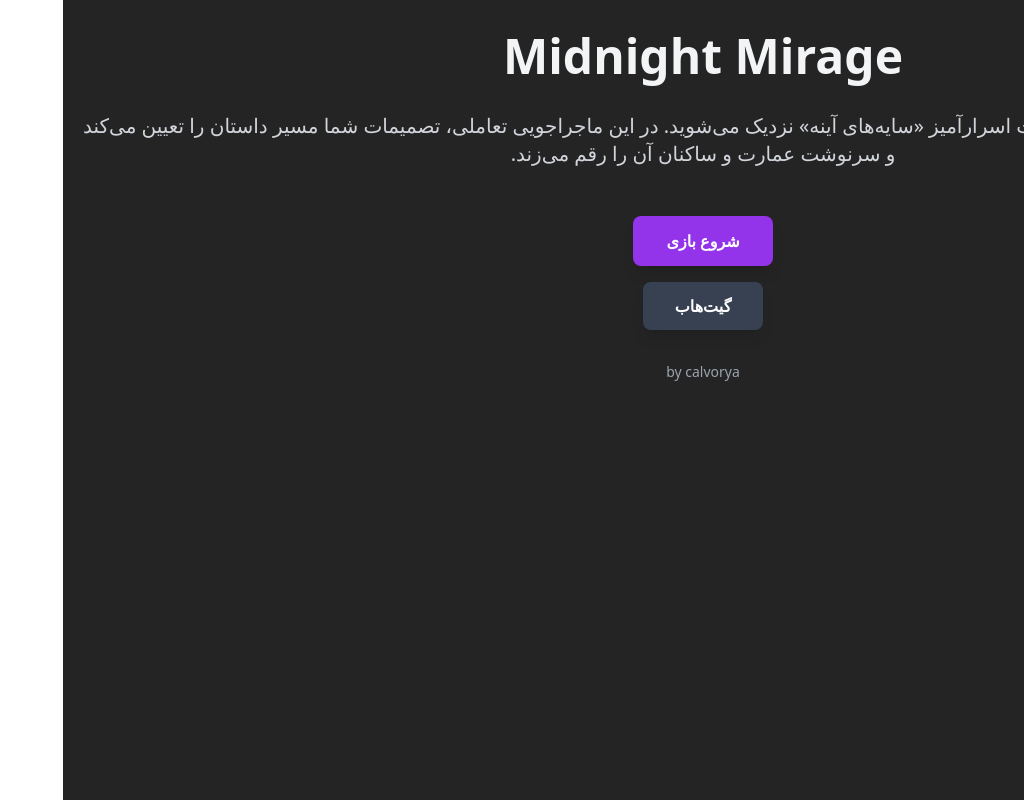
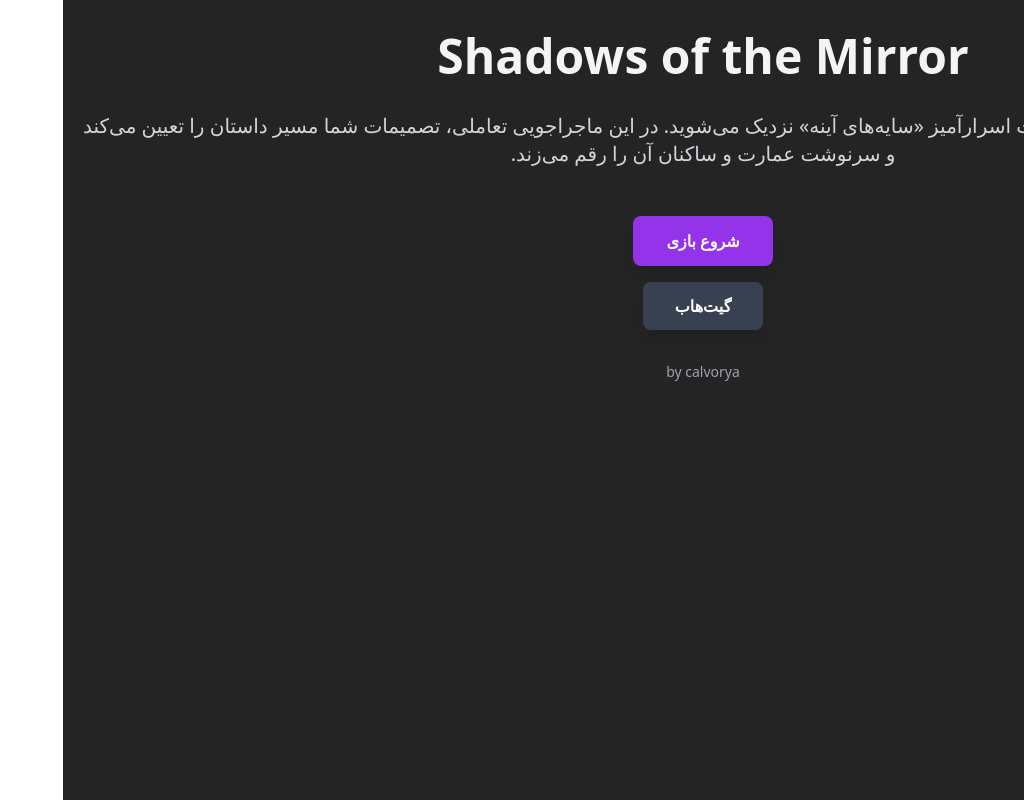
Before and after one commit to calvorya/Shadows-of-the-Mirror, a React (Vite) app: page / in a window 1280 px wide. Shown: the whole page, without its empty margins (256-1280 px from the left). Built offline with nearby package versions, Linux system fonts and the light colour scheme.

Commit message:
Update 1

```diff
--- a/index.html
+++ b/index.html
@@ -4,7 +4,7 @@
 <head>
   <meta charset="UTF-8" />
   <meta name="viewport" content="width=device-width, initial-scale=1.0" />
-  <title>Midnight Mirage </title>
+  <title>Shadows of the Mirror</title>
   <meta name="description"
     content="در یک شب بارانی و مرموز، به عمارت اسرارآمیز «سایه‌های آینه» نزدیک می‌شوید. در این ماجراجویی تعاملی، تصمیمات شما مسیر داستان را تعیین می‌کند." />
   <meta name="keywords" content="بازی متنی, داستان تعاملی, عمارت اسرارآمیز, ماجراجویی, داستان ترسناک" />
--- a/src/App.jsx
+++ b/src/App.jsx
@@ -10,7 +10,7 @@ function App() {
       {showStory && <Story />}
       {!showStory && (
         <div className="fixed inset-x-0 top-0 text-center py-8 transition-transform duration-500 ease-in-out">
-          <h1 className="text-4xl md:text-5xl font-bold mb-8 text-gray-100">Midnight Mirage</h1>
+          <h1 className="text-4xl md:text-5xl font-bold mb-8 text-gray-100">Shadows of the Mirror</h1>
           <div className="flex flex-col items-center justify-center gap-4 mb-8 px-4">
             <p className="text-lg md:text-xl text-gray-300 w-full mb-8 leading-relaxed">
               در یک شب بارانی و مرموز، به عمارت اسرارآمیز «سایه‌های آینه» نزدیک می‌شوید. در این ماجراجویی تعاملی، تصمیمات شما مسیر داستان را تعیین می‌کند و سرنوشت عمارت و ساکنان آن را رقم می‌زند.
@@ -22,7 +22,7 @@ function App() {
               شروع بازی
             </button>
             <a
-              href="https://github.com/calvorya/midnight-mirage"
+              href="https://github.com/calvorya/shadows-of-the-mirror"
               target="_blank"
               rel="noopener noreferrer"
               className="w-full sm:w-auto bg-gray-700 hover:bg-gray-800 active:bg-gray-900 text-white font-semibold py-3 px-8 rounded-lg shadow-lg hover:shadow-xl transition-all duration-200 ease-in-out transform hover:-translate-y-1 flex items-center justify-center gap-2"
```
